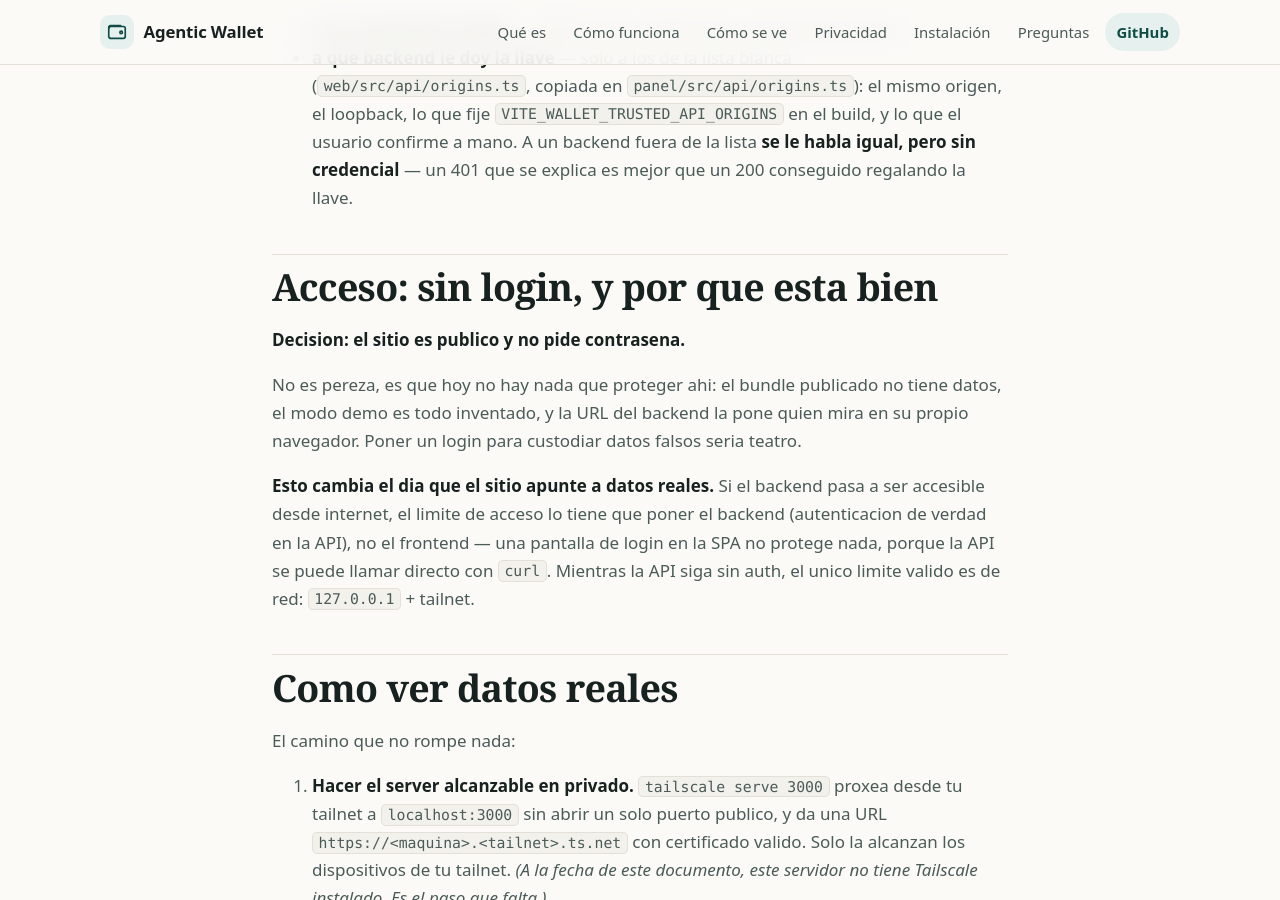
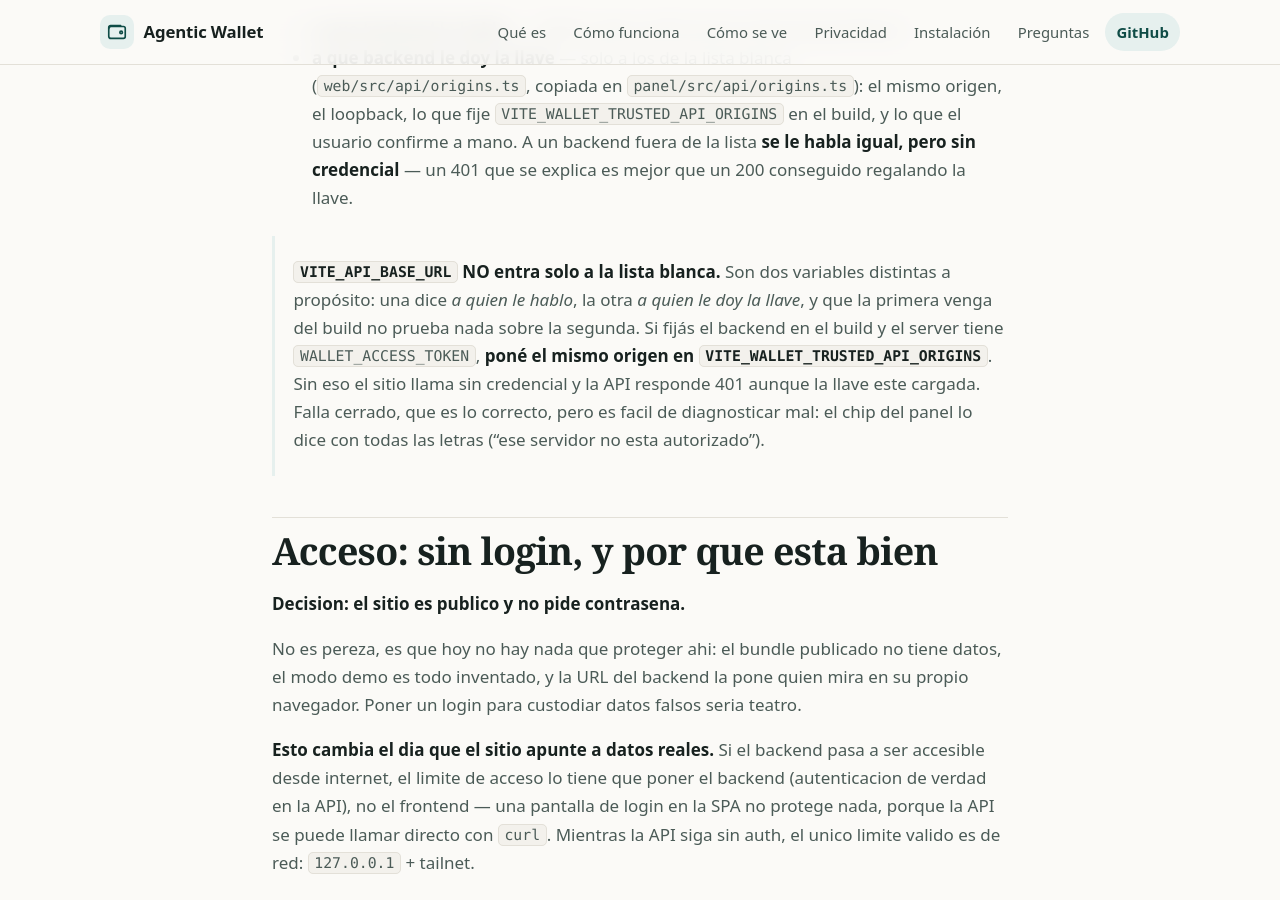
Before and after one commit to lordiwa/agentic-wallet, a Jekyll site: the page built from docs/frontend-desplegado.md, in a window 1280 px wide and 900 px high, scrolled down 2131 px. Built offline with Jekyll 4.4.1, drawn with Linux system fonts in a browser that asks for light colours; our own code applies the rules of GitHub Pages for plain Markdown files.

Commit message:
docs(panel): cierra TASK-054 con el veredicto de la revision independiente
El revisor en contexto fresco dio PASS sin blockers: reprodujo la corrida
roja (7/9 tests fallan contra main), estreso la lista blanca con URLs
hostiles (userinfo, octal, decimal, IPv6, sufijos que imitan localhost) y
busco caminos de esquive del middleware. Ninguno paso.

De los cinco hallazgos menores, el unico que ameritaba cambio va aca:
`VITE_API_BASE_URL` no entra implicitamente a la lista blanca, y un deploy
que fija el backend en el build pero olvida `VITE_WALLET_TRUSTED_API_ORIGINS`
llama sin credencial y recibe 401 con la llave cargada. Falla cerrado, que es
lo correcto, pero se diagnostica mal — queda avisado en
docs/frontend-desplegado.md.

Co-Authored-By: Claude Opus 5 (1M context) <noreply@anthropic.com>

```diff
--- a/docs/frontend-desplegado.md
+++ b/docs/frontend-desplegado.md
@@ -71,6 +71,16 @@ Ahora son dos decisiones separadas, y ninguna es automatica:
   build, y lo que el usuario confirme a mano. A un backend fuera de la lista
   **se le habla igual, pero sin credencial** — un 401 que se explica es mejor
   que un 200 conseguido regalando la llave.
+
+> **`VITE_API_BASE_URL` NO entra solo a la lista blanca.** Son dos variables
+> distintas a propósito: una dice *a quien le hablo*, la otra *a quien le doy
+> la llave*, y que la primera venga del build no prueba nada sobre la segunda.
+> Si fijás el backend en el build y el server tiene `WALLET_ACCESS_TOKEN`,
+> **poné el mismo origen en `VITE_WALLET_TRUSTED_API_ORIGINS`**. Sin eso el
+> sitio llama sin credencial y la API responde 401 aunque la llave este
+> cargada. Falla cerrado, que es lo correcto, pero es facil de diagnosticar
+> mal: el chip del panel lo dice con todas las letras ("ese servidor no esta
+> autorizado").
 
 ## Acceso: sin login, y por que esta bien
 
```
Also changed, not shown: tasks/TASK-054.json (+7 -2 lines), 1 other file.
